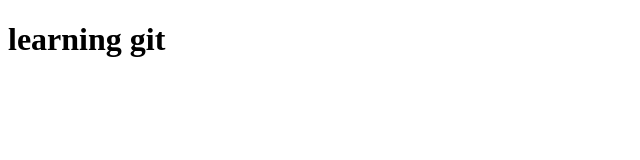
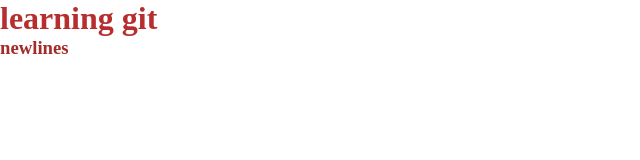
Before and after one commit to alizazahid11/demo, a plain HTML site: page index.html in a window 1280 px wide. Shown: the whole page, without its empty margins (0-640 px from the left). Drawn offline with Linux system fonts and the light colour scheme.

Commit message:
new changes added

```diff
--- a/index.html
+++ b/index.html
@@ -5,9 +5,11 @@
   <meta charset="utf-8">
   <meta name="viewport" content="width=device-width, initial-scale=1">
   <title>The mart</title>
+  <link href="style.css" rel="stylesheet" type="text/css">
 
 
     </head>
 
     <body>
         <h1>learning git</h1>
+        <h3>newlines</h3>
--- /dev/null
+++ b/style.css
@@ -0,0 +1,8 @@
+*{
+    margin:auto;
+    color:brown;
+}
+h1{
+    color:rgb(182, 46, 46);
+
+}
```
